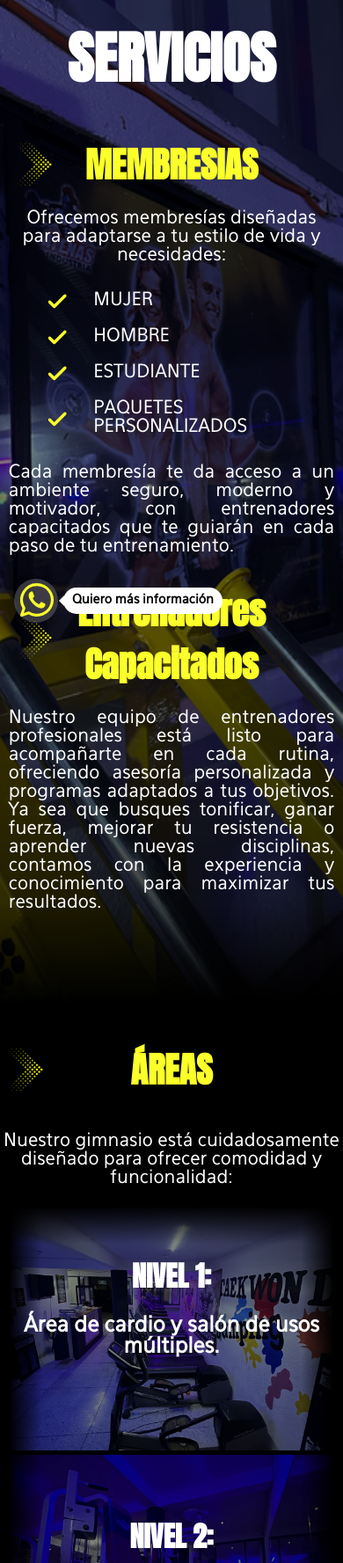
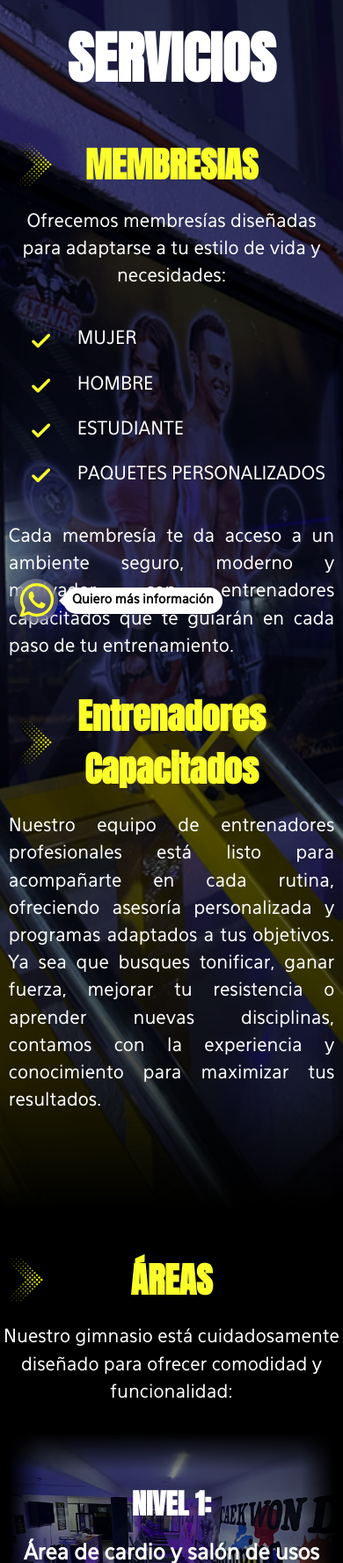
Before and after one commit to Tata-fck/gym-atenas-proyecto, a PHP site: page /gym-atenas-proyecto/public/gym-atenas/servicios.php in a window 390 px wide. Shown: the part 120-1897 px from the top of the page at 88% size. Run offline with PHP 8.4, Linux system fonts and the light colour scheme.

Commit message:
justificacion de servicios con margen

```diff
--- a/public/gym-atenas/css/servicios.css
+++ b/public/gym-atenas/css/servicios.css
@@ -96,6 +96,9 @@
   color: white;
   font-family: avenir;
   font-size: 1.3em;
+  width: 80%;
+  margin: 0 auto 30px;
+  line-height: 1.5;
 }
 
 .texto ul{
@@ -330,4 +333,10 @@
       width: 90%;
       margin: 0 auto 50px;
     }
+    .texto p,
+    .texto ul,
+    .contenedor-2 p,
+    .contenedor-4 p{
+      width: 100%;
+    }
 }
```
